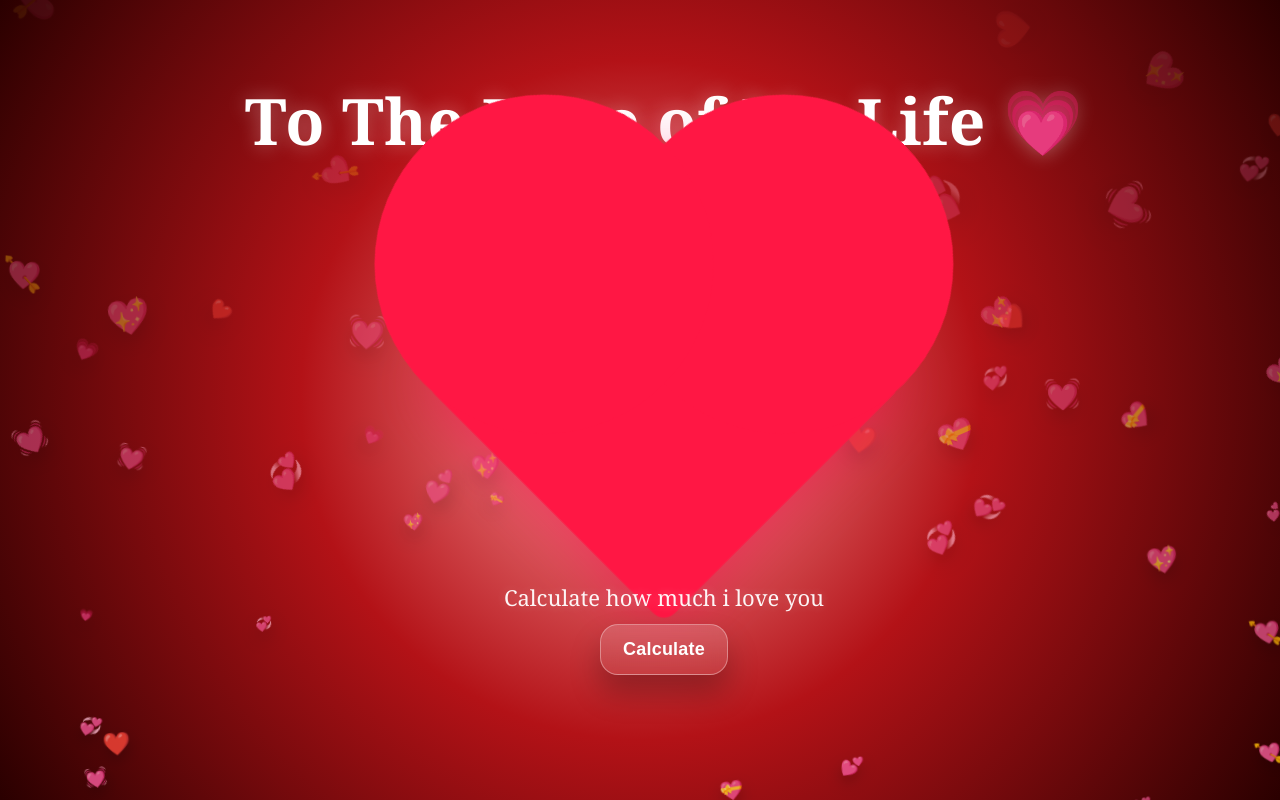
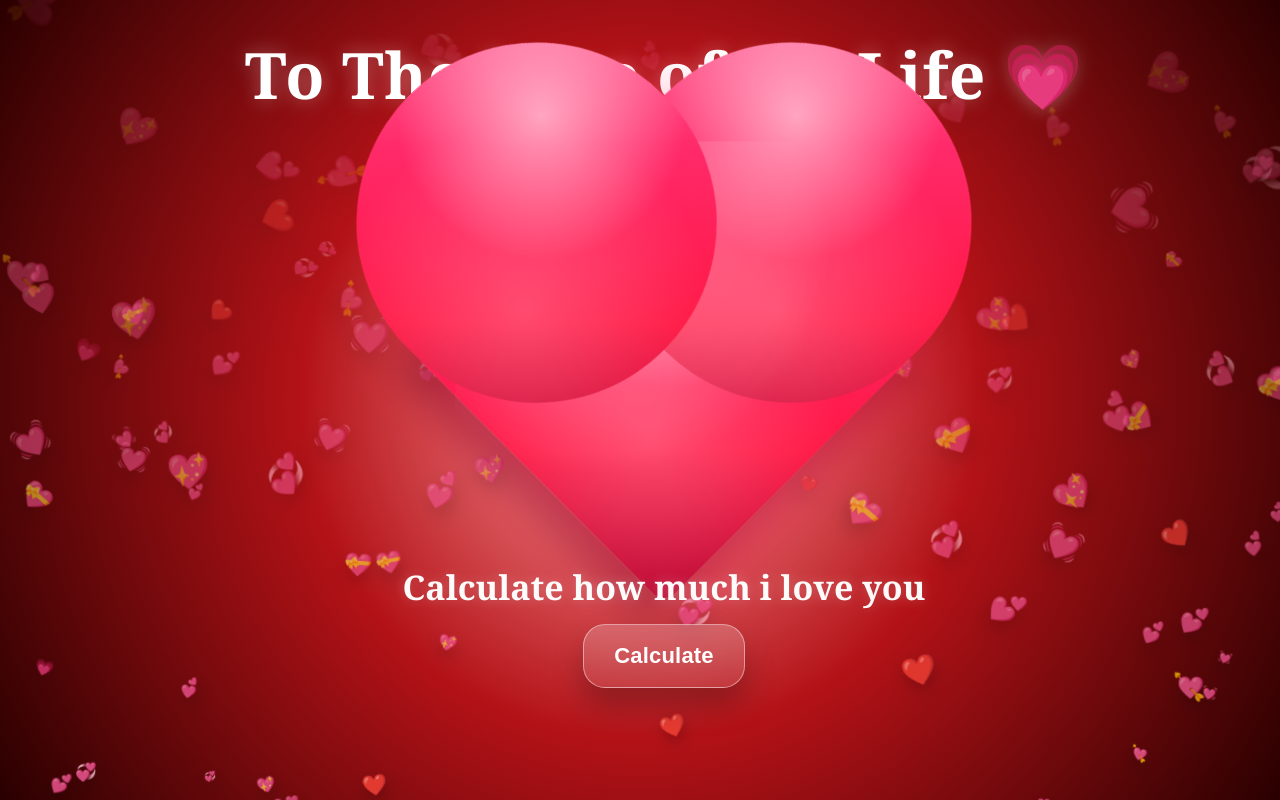
Before and after one commit to corsinusbambini/For-My-Pookie, a plain HTML site: page index.html in a window 1280 px wide. Drawn offline with Linux system fonts and the light colour scheme.

Commit message:
Update index.html

```diff
--- a/index.html
+++ b/index.html
@@ -7,11 +7,9 @@
 
 <style>
   :root{
-    --bg1:#2a0000;
-    --bg2:#7a0b0b;
-    --heart:#ff1744;
-    --glass: rgba(255,255,255,.10);
-    --glass2: rgba(255,255,255,.16);
+    --heart1:#ff2a6a;
+    --heart2:#ff1744;
+    --heart3:#ff7aa8;
   }
 
   html, body {
@@ -23,7 +21,6 @@
     color: #fff;
   }
 
-  /* Title + controls layout */
   .wrap{
     position: relative;
     height: 100%;
@@ -44,34 +41,55 @@
     opacity: 0;
     transform: translateY(-10px);
   }
+  @keyframes titleIn{ to { opacity: 1; transform: translateY(0); } }
 
-  @keyframes titleIn{
-    to { opacity: 1; transform: translateY(0); }
-  }
+  /* ===== BIG HEART (now gradient + shine) ===== */
+  .big-heart{
+    width: min(46vmin, 340px);
+    aspect-ratio: 1/1;
+    position: relative;
+    margin: 24px auto 32px auto;
+    transform: rotate(45deg);
+    animation: heartbeat 1.15s infinite;
+    border-radius: 16px;
 
-  /* Big beating heart (kept) */
-  .big-heart{
-    width: min(46vmin, 320px);
-    aspect-ratio: 1/1;
-    background: var(--heart);
-    transform: rotate(45deg);
-    position: relative;
-    margin: 24px auto 28px auto;
-    animation: heartbeat 1.15s infinite;
-    box-shadow: 0 0 60px rgba(255, 0, 80, 0.55);
-    border-radius: 14px;
+    /* Gradient fill */
+    background:
+      radial-gradient(circle at 30% 28%, rgba(255,255,255,.55), rgba(255,255,255,0) 40%),
+      radial-gradient(circle at 65% 70%, rgba(255,255,255,.22), rgba(255,255,255,0) 55%),
+      linear-gradient(135deg, var(--heart3) 0%, var(--heart1) 35%, var(--heart2) 70%, #b6002b 100%);
+
+    box-shadow:
+      0 0 70px rgba(255, 0, 80, 0.55),
+      0 22px 35px rgba(0,0,0,.25);
   }
   .big-heart::before,
   .big-heart::after{
     content:"";
     width: 100%;
     height: 100%;
-    background: var(--heart);
+    position: absolute;
     border-radius: 50%;
-    position: absolute;
+
+    background:
+      radial-gradient(circle at 30% 28%, rgba(255,255,255,.55), rgba(255,255,255,0) 40%),
+      radial-gradient(circle at 65% 70%, rgba(255,255,255,.22), rgba(255,255,255,0) 55%),
+      linear-gradient(135deg, var(--heart3) 0%, var(--heart1) 35%, var(--heart2) 70%, #b6002b 100%);
   }
   .big-heart::before{ top: -50%; left: 0; }
   .big-heart::after { top: 0; left: -50%; }
+
+  /* Shine overlay */
+  .big-heart .shine{
+    position:absolute;
+    inset: -8%;
+    transform: rotate(-45deg);
+    background: radial-gradient(circle at 35% 25%, rgba(255,255,255,.35), rgba(255,255,255,0) 55%);
+    mix-blend-mode: screen;
+    pointer-events:none;
+    border-radius: 22px;
+    opacity: .9;
+  }
 
   @keyframes heartbeat {
     0%, 100% { transform: rotate(45deg) scale(1); }
@@ -80,62 +98,77 @@
     75%      { transform: rotate(45deg) scale(1.18); }
   }
 
-  /* Calculator block (no overlap) */
+  /* ===== Calculator block (bigger text + bigger button) ===== */
+  .stack{
+    display: grid;
+    justify-items: center;
+    gap: 12px;
+    max-width: 900px;
+  }
+
   .calc{
-    width: min(560px, 92vw);
+    width: min(620px, 94vw);
     margin: 0 auto;
     display: grid;
-    gap: 12px;
+    gap: 14px;
     align-items: center;
     justify-items: center;
   }
 
   .calc-label{
-    font-size: clamp(16px, 2.1vw, 22px);
-    opacity: .95;
-    text-shadow: 0 0 12px rgba(255,255,255,0.25);
+    font-size: clamp(22px, 2.8vw, 34px);
+    font-weight: 700;
+    opacity: .98;
+    text-shadow: 0 0 14px rgba(255,255,255,0.25);
   }
 
   .btn{
     appearance: none;
-    border: 1px solid rgba(255,255,255,.35);
-    background: linear-gradient(180deg, rgba(255,255,255,.18), rgba(255,255,255,.08));
+    border: 1px solid rgba(255,255,255,.45);
+    background: linear-gradient(180deg, rgba(255,255,255,.22), rgba(255,255,255,.10));
     color: #fff;
-    padding: 14px 22px;
-    border-radius: 18px;
+    padding: 18px 30px;
+    border-radius: 22px;
     cursor: pointer;
-    font-size: 18px;
-    font-weight: 600;
+    font-size: 22px;
+    font-weight: 800;
     letter-spacing: .2px;
     box-shadow: 0 18px 30px rgba(0,0,0,.25);
     backdrop-filter: blur(8px);
     transition: transform .12s ease, background .2s ease, border-color .2s ease;
   }
-  .btn:hover{ transform: translateY(-1px); border-color: rgba(255,255,255,.55); }
+  .btn:hover{ transform: translateY(-1px); border-color: rgba(255,255,255,.65); }
   .btn:active{ transform: translateY(1px) scale(.99); }
 
-  /* Infinity result */
   .result{
-    min-height: 56px; /* reserves space so it won't overlap/shift */
+    min-height: 74px;
     display: grid;
     place-items: center;
   }
 
+  /* ===== Infinity bigger + beats after showing ===== */
   .infinity{
-    font-size: clamp(44px, 7vw, 84px);
-    font-weight: 800;
+    font-size: clamp(70px, 9vw, 120px);
+    font-weight: 900;
     line-height: 1;
     opacity: 0;
     transform: scale(.85);
-    text-shadow: 0 0 26px rgba(255,255,255,0.35);
+    text-shadow: 0 0 30px rgba(255,255,255,0.40);
     transition: opacity .35s ease, transform .35s ease;
   }
   .infinity.show{
     opacity: 1;
     transform: scale(1);
+    animation: infBeat 1.1s infinite;
+  }
+  @keyframes infBeat{
+    0%, 100% { transform: scale(1); }
+    25%      { transform: scale(1.10); }
+    50%      { transform: scale(1.02); }
+    75%      { transform: scale(1.14); }
   }
 
-  /* Many hearts around the page */
+  /* ===== Background hearts (more total, not faster) ===== */
   .hearts{
     position: fixed;
     inset: 0;
@@ -143,47 +176,34 @@
     z-index: 1;
     pointer-events: none;
   }
-
   .float-heart{
     position: absolute;
-    font-size: 18px;
-    opacity: .0;
+    opacity: 0;
     transform: translateY(110vh) scale(.8);
     animation: floatUp linear infinite;
     filter: drop-shadow(0 10px 10px rgba(0,0,0,.25));
+    will-change: transform, opacity;
   }
-
   @keyframes floatUp{
     0%   { opacity: 0; transform: translateY(110vh) translateX(0) rotate(0deg) scale(.6); }
     12%  { opacity: .85; }
     100% { opacity: 0; transform: translateY(-15vh) translateX(var(--drift)) rotate(var(--spin)) scale(1.25); }
-  }
-
-  /* Keep everything nicely stacked so nothing overlaps */
-  .stack{
-    display: grid;
-    justify-items: center;
-    gap: 10px;
-    max-width: 900px;
   }
 </style>
 </head>
 
 <body>
 
-<!-- Floating hearts layer -->
 <div class="hearts" id="hearts"></div>
 
-<!-- Content layer -->
 <div class="wrap">
   <div class="stack">
-    <!-- Title only (no other text) -->
     <h1 class="title">To The Love of My Life 💗</h1>
 
-    <!-- Big beating heart (kept) -->
-    <div class="big-heart" aria-label="A big beating heart"></div>
+    <div class="big-heart" aria-label="A big beating heart">
+      <div class="shine"></div>
+    </div>
 
-    <!-- Button + label + infinity result -->
     <div class="calc">
       <div class="calc-label">Calculate how much i love you</div>
       <button class="btn" id="calcBtn">Calculate</button>
@@ -195,7 +215,7 @@
 </div>
 
 <script>
-  // 1) Make LOTS of floating hearts
+  // More hearts total (about 2x) WITHOUT making them faster:
   const heartsLayer = document.getElementById("hearts");
   const heartChars = ["❤️","💗","💖","💘","💕","💞","💓","💝"];
 
@@ -205,11 +225,11 @@
     h.textContent = heartChars[Math.floor(Math.random() * heartChars.length)];
 
     const left = Math.random() * 100;              // vw
-    const size = 14 + Math.random() * 22;          // px
-    const duration = 4 + Math.random() * 6;        // sec
+    const size = 14 + Math.random() * 26;          // px
+    const duration = 4 + Math.random() * 6;        // sec (same speed range as before)
     const delay = Math.random() * 1.6;             // sec
-    const drift = (Math.random() * 160 - 80) + "px";
-    const spin = (Math.random() * 220 - 110) + "deg";
+    const drift = (Math.random() * 180 - 90) + "px";
+    const spin = (Math.random() * 240 - 120) + "deg";
 
     h.style.left = left + "vw";
     h.style.fontSize = size + "px";
@@ -219,21 +239,25 @@
     h.style.setProperty("--spin", spin);
 
     heartsLayer.appendChild(h);
-    // remove after animation finishes
     setTimeout(() => h.remove(), (duration + delay) * 1000 + 250);
   }
 
-  // burst on load + steady stream
-  for (let i = 0; i < 35; i++) spawnHeart();
-  setInterval(spawnHeart, 180);
+  // 2x more hearts ON SCREEN:
+  // - initial burst doubled
+  // - interval spawns 2 hearts per tick (same tick speed)
+  for (let i = 0; i < 70; i++) spawnHeart();
 
-  // 2) Button shows infinity
+  setInterval(() => {
+    spawnHeart();
+    spawnHeart();
+  }, 180);
+
+  // Button shows infinity
   const btn = document.getElementById("calcBtn");
   const inf = document.getElementById("infinity");
 
   btn.addEventListener("click", () => {
     inf.classList.add("show");
-    // little "pop" feedback
     btn.textContent = "Calculated ❤️";
     setTimeout(() => (btn.textContent = "Calculate"), 1600);
   });
```
